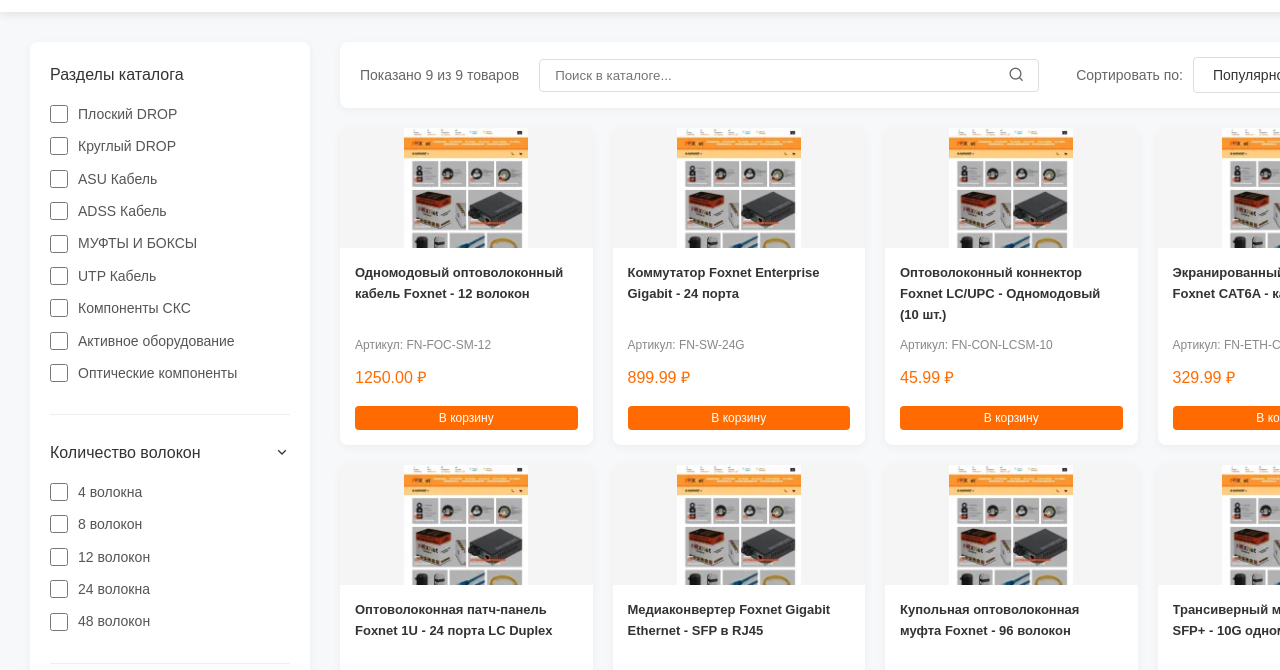
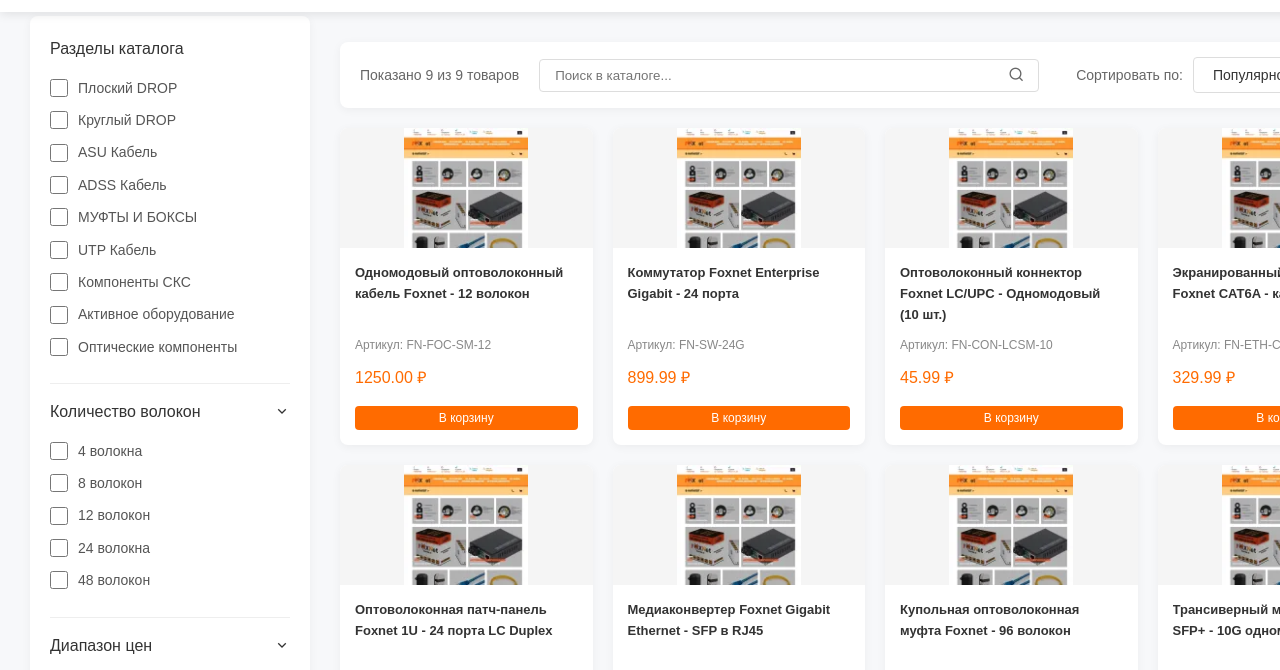
Before and after one commit to Johnykrsk888/FOXNET, a website: page HTML/index.html in a window 1280 px wide. Shown: the part 69-739 px from the top of the page. Drawn offline with nearby package versions, Linux system fonts and the light colour scheme; a web font is replaced by a local one.

Commit message:
Фиксация боковой панели с фильтрами
Боковая панель с фильтрами сделана фиксированной (position: fixed) для удобства пользователя при прокрутке страницы.

```diff
--- a/HTML/index.html
+++ b/HTML/index.html
@@ -185,9 +185,10 @@
             box-shadow: 0 2px 10px rgba(0, 0, 0, 0.05);
             padding: 20px;
             margin-right: 30px;
-            position: sticky;
-            top: 80px; /* Adjust this value based on header height */
-            align-self: flex-start;
+            position: fixed;
+            top: 85px;
+            max-height: calc(100vh - 100px);
+            overflow-y: auto;
         }
 
         .sidebar h3 {
@@ -198,9 +199,9 @@
         }
 
         .filter-section {
-            margin-bottom: 25px;
+            margin-bottom: 15px;
             border-bottom: 1px solid #eee;
-            padding-bottom: 20px;
+            padding-bottom: 15px;
         }
 
         .filter-section:last-child {
@@ -309,6 +310,7 @@
         /* Product Grid Styles */
         .product-section {
             flex: 1;
+            margin-left: 310px;
         }
 
         .product-controls {
```
